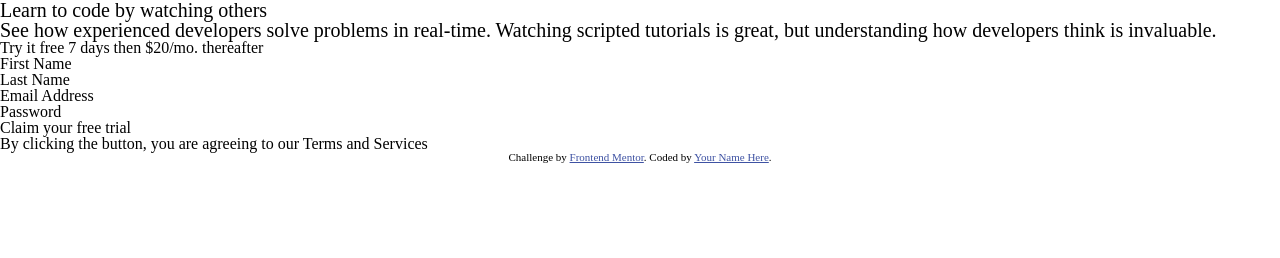
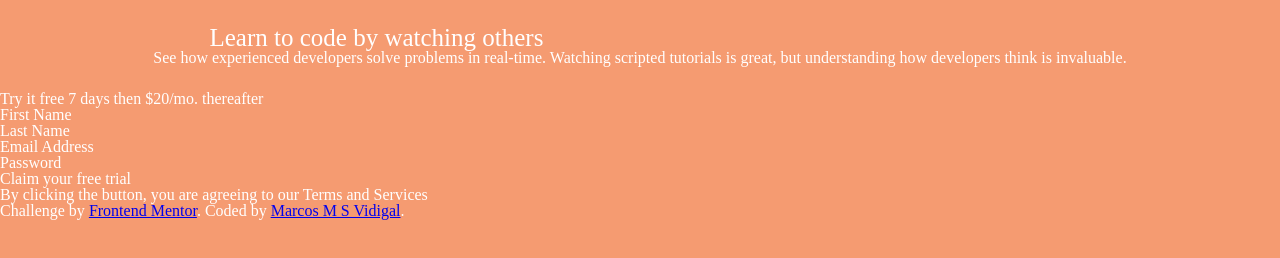
Before and after one commit to cacovidigal/formulario_de_inscricao, a plain HTML site: page intro-component-with-signup-form-master/index.html in a window 1280 px wide. Drawn offline with Linux system fonts and the light colour scheme.

Commit message:
ajustando html e css

```diff
--- a/intro-component-with-signup-form-master/index.html
+++ b/intro-component-with-signup-form-master/index.html
@@ -8,27 +8,29 @@
   <link rel="stylesheet" href="style.css">
   <title>Frontend Mentor | Intro component with sign up form</title>
 
-  <!-- Feel free to remove these styles or customise in your own stylesheet 👍 -->
-  <style>
-    .attribution { font-size: 11px; text-align: center; }
-    .attribution a { color: hsl(228, 45%, 44%); }
-  </style>
+
 </head>
 <body>
 
   <div class="learn">
+    <div class="learn_primeira_linha">
       <h1>Learn to code by watching others</h1>
-
+    </div>
+    <div class="learn_segunda_linha">
       <h1> See how experienced developers solve problems in real-time. Watching scripted tutorials is great,
         but understanding how developers think is invaluable.</h1>
+    </div>
+
+
 
   </div>
 
+  <div class="formulario">
     <div class="try">
       <h1>Try it free 7 days then $20/mo. thereafter</h1>
     </div>
 
-  <div>
+    <div class="campo_do_formulario">
       <h1>First Name</h1>
       <h1>Last Name</h1>
       <h1>Email Address</h1>
@@ -37,10 +39,13 @@
       <h1>By clicking the button, you are agreeing to our Terms and Services</h1>
     </div>
 
+  </div>
+
+
   <footer>
     <p class="attribution">
       Challenge by <a href="https://www.frontendmentor.io?ref=challenge" target="_blank">Frontend Mentor</a>.
-      Coded by <a href="#">Your Name Here</a>.
+      Coded by <a href="#">Marcos M S Vidigal</a>.
     </p>
   </footer>
 </body>
--- a/intro-component-with-signup-form-master/style.css
+++ b/intro-component-with-signup-form-master/style.css
@@ -1,3 +1,32 @@
+:root {
+    /*cores*/
+
+    --rosa_fundo: #f59b71;
+    --azul_botao: #2b4c7e;
+    --verde_botao: #0a8967;
+    --branco: #ffffff;
+
+}
+
+body{
+    color: var(--branco) ;
+    background-color: var(--rosa_fundo);
+}
+
 .learn{
-    font-size: 20px;
+
+    display: flex;
+    align-items: center;
+    flex-direction: column;
+    flex-wrap: wrap;
+    padding: 25px;
+
 }
+
+.learn_primeira_linha{
+    font-size: 25px;
+    width: 70%;
+
+
+
+}
```
Lines whose indentation alone changed are shown as unchanged.
